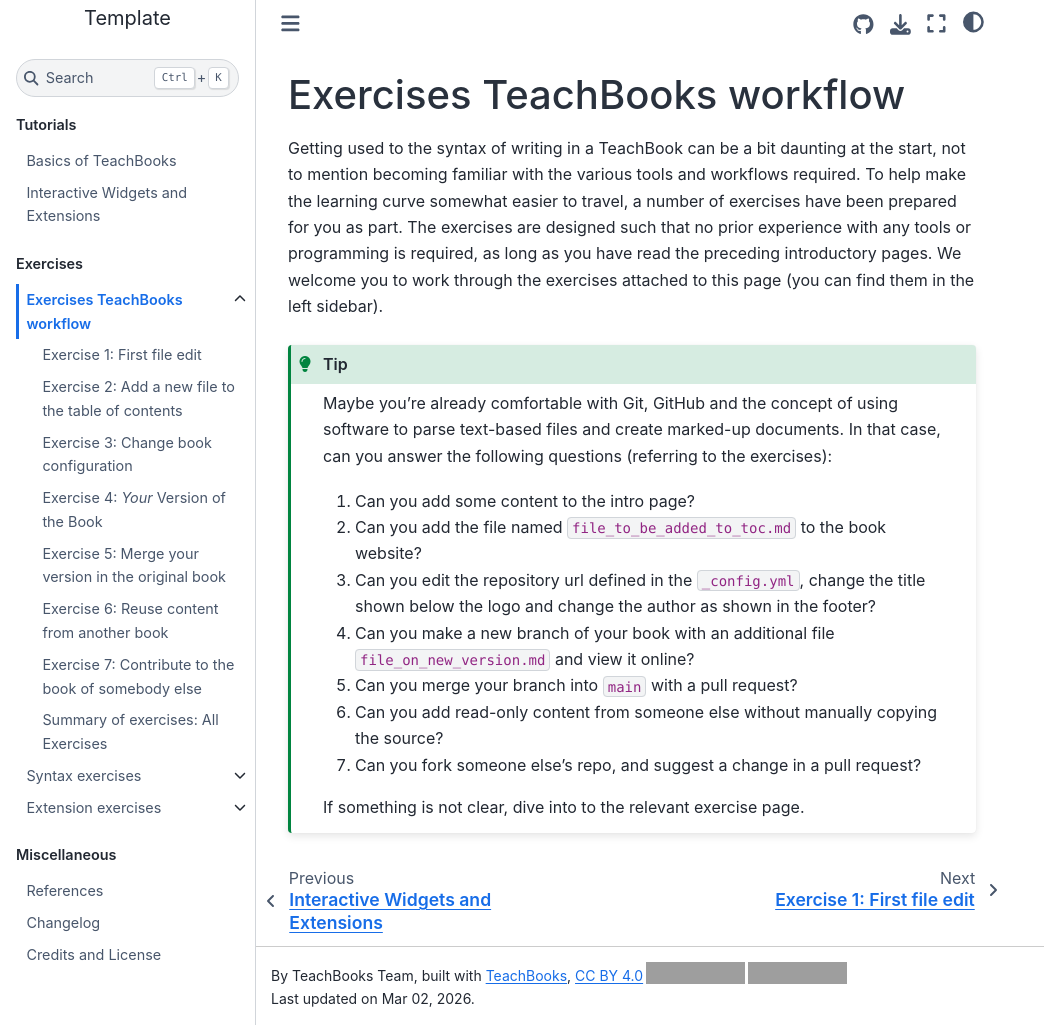
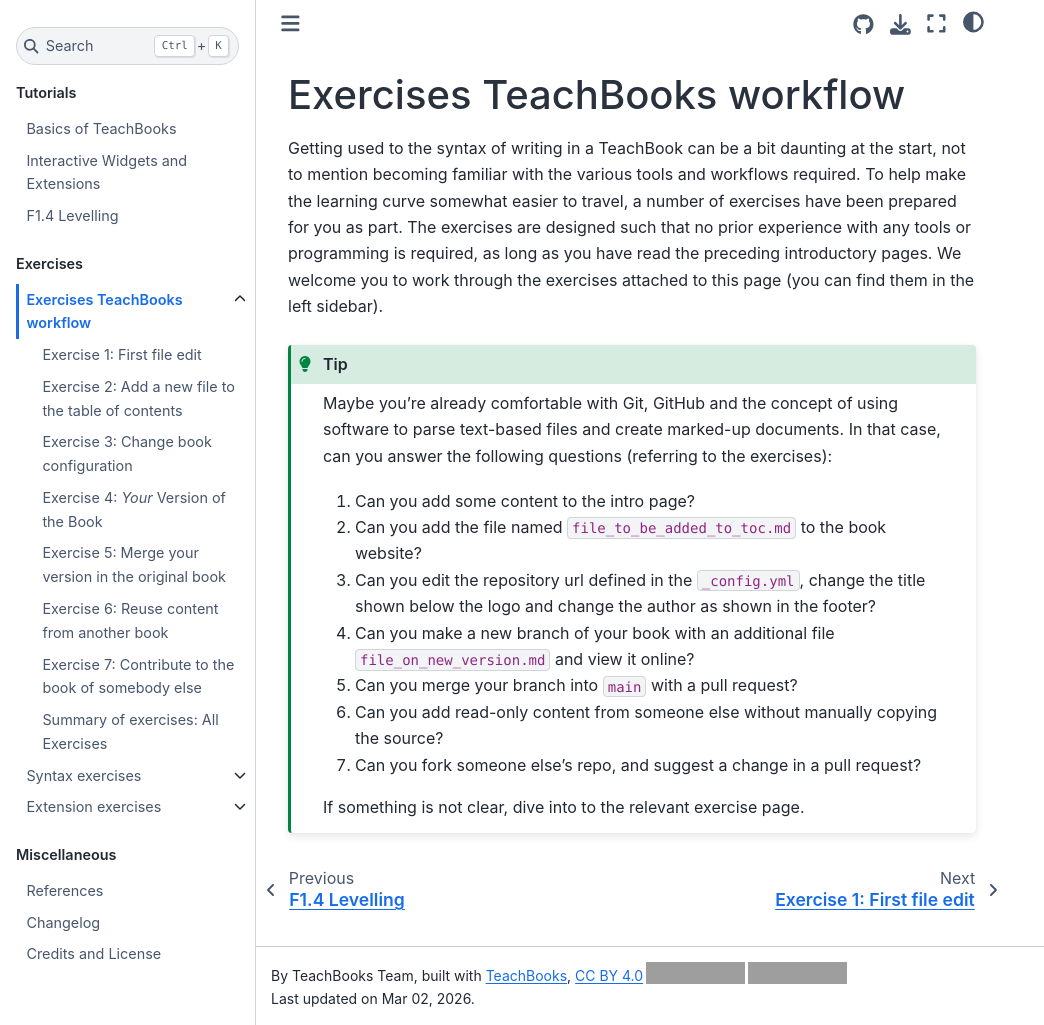
Before and after one commit to schwehr/cat-a-hydrography, a Jupyter Book: the page built from book/exercises.md, in a window 1280 px wide and 1025 px high. Shown: the whole window, without its empty margins (0-1044 px from the left). Built offline with Jupyter Book 1.0.4 settings and Sphinx 7.4.7 and the Sphinx Book theme 1.1.4, drawn with Linux system fonts in a browser that asks for light colours; comment, search, counter and statistics services are not loaded; grey boxes are pictures that could not be loaded.

Commit message:
docs: Add f1.4-levelling.md to _toc.yml

```diff
--- a/book/_toc.yml
+++ b/book/_toc.yml
@@ -8,6 +8,7 @@
     chapters:
     - file: tutorials/basics.md
     - file: tutorials/interactive_widgets.md
+    - file: f1.4-levelling.md
   - caption: Exercises
     chapters:
     - file: exercises.md
```
